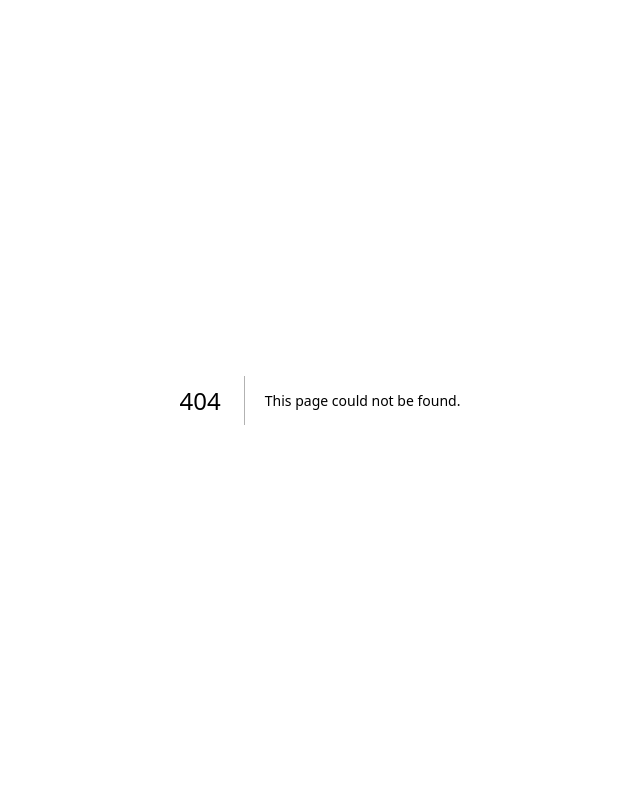
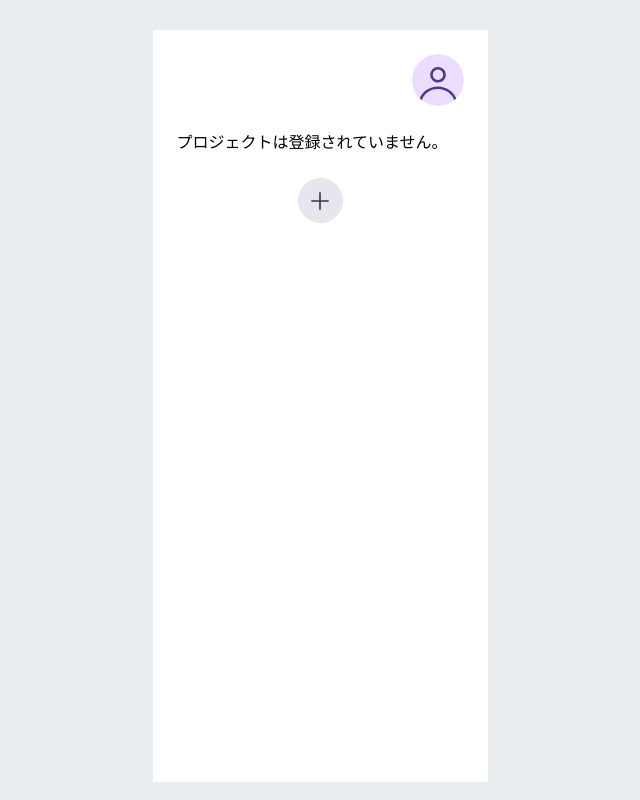
Before and after one commit to study-basic-hackathon/lazy-bear, a Next.js app in the folder app/: page /personas/1/projects in a window 1280 px wide. Before the commit this address had no page. Shown: the whole page, without its empty margins (320-960 px from the left). Built offline with nearby package versions, Linux system fonts and the light colour scheme.

Commit message:
プロジェクト一覧画面の作成

```diff
--- /dev/null
+++ b/app/src/app/(client)/personas/[id]/projects/page.tsx
@@ -0,0 +1,137 @@
+"use client";
+
+import Image from "next/image";
+import Link from "next/link";
+import { useEffect, useState } from "react";
+import { useParams } from "next/navigation";
+import { components } from "@/types/apiSchema";
+import { M_PLUS_1p } from "next/font/google";
+
+type Project = components["schemas"]["Project"];
+
+const mplus = M_PLUS_1p({
+  subsets: ["latin"],
+  weight: ["400", "500", "700"]
+});
+
+const mockProjects: Record<string, Project[]> = {
+  "11111111-1111-1111-1111-111111111111": [
+    {
+      projectId: "aaaaaaaa-aaaa-aaaa-aaaa-aaaaaaaaaaaa",
+      personaId: "11111111-1111-1111-1111-111111111111",
+      certificationName: "AWS SAA",
+      examDate: "2025-10-01",
+      baseMaterial: "TEXTBOOK",
+    },
+    {
+      projectId: "bbbbbbbb-bbbb-bbbb-bbbb-bbbbbbbbbbbb",
+      personaId: "11111111-1111-1111-1111-111111111111",
+      certificationName: "LPIC-1",
+      examDate: "2025-11-15",
+      baseMaterial: "VIDEO",
+    },
+  ],
+  "22222222-2222-2222-2222-222222222222": [],
+};
+
+export default function PersonaProjectsPage() {
+  const params = useParams<{ id: string }>();
+  const personaId = params.id;
+  const [projects, setProjects] = useState<Project[]>([]);
+
+  useEffect(() => {
+    if (!personaId) return;
+    const data = mockProjects[personaId] || [];
+    setProjects(data);
+  }, [personaId]);
+
+  // 後でAPI fetchに差し替え
+  // // useEffect(() => {
+  // // if (!personaId) return;
+  // // const fetchProjects = async () => {
+  // // try {
+  // // const res = await fetch(`/api/personas/${personaId}/projects`);
+  // // if (!res.ok) throw new Error("Failed to fetch projects");
+  // // const json: Project[] = await res.json();
+  // // setProjects(json);
+  // // } catch (err) {
+  // // console.error(err);
+  // // setProjects([]);
+  // // }
+  // // };
+  // // fetchProjects();
+  // // },[personaId]);
+
+  return (
+    <div
+      className={`min-h-screen min-w-screen bg-[#EBEEF1] flex justify-center ${mplus.className}`}
+    >
+      <div
+        className="p-6 bg-white"
+        style={{ width: "335px", height: "752px", marginTop: "30px" }}
+      >
+        {/* ユーザマーク */}
+        <div className="mb-6 flex justify-end">
+          <Link href={`/personas/${personaId}`}>
+            <Image
+              src="/allProject/avatar.svg"
+              alt="userIcon"
+              width={52}
+              height={52}
+              className="rounded-full"
+              priority
+            />
+          </Link>
+        </div>
+
+        {/* グリッドレイアウト：カード一覧 + ⊕ボタン */}
+        <div className="grid grid-cols-1 gap-6">
+          {/* カード一覧 */}
+          {projects.length === 0 ? (
+            <p className="text-black">プロジェクトは登録されていません。</p>
+          ) : (
+            <ul className="space-y-[7px]">
+              {projects.map((project) => {
+                const formattedDate = project.examDate
+                  ? new Date(project.examDate).toLocaleDateString("en-US", {
+                      year: "numeric",
+                      month: "short",
+                      day: "numeric",
+                    })
+                  : "Undecided";
+
+                return (
+                  <li key={project.projectId}>
+                    <Link href={`/projects/${project.projectId}`}>
+                      <div className="p-4 rounded-[8px] border border-[#EBEEF1] shadow-sm bg-white hover:shadow-md w-[295px] h-[91px]">
+                        <h2 className="text-[20px] font-semibold text-black">
+                          {project.certificationName ?? "未設定の資格"}
+                        </h2>
+                        <p className="inline-block px-2 py-1 mt-[8px] rounded-[100px] bg-[#EBEEF1] text-gray-700 text-[12px]">
+                          {formattedDate}
+                        </p>
+                      </div>
+                    </Link>
+                  </li>
+                );
+              })}
+            </ul>
+          )}
+
+          {/* ⊕ボタン */}
+          <div className="flex justify-center">
+            <Link href={`/personas/${personaId}/projects/post`}>
+              <Image
+                src="/allProject/postProject.svg"
+                alt="Add Project"
+                width={45}
+                height={45}
+                className="cursor-pointer hover:opacity-80"
+              />
+            </Link>
+          </div>
+        </div>
+      </div>
+    </div>
+  );
+}
```
Also changed, not shown: app/public/allProject/avatar.svg (added), app/public/allProject/postProject.svg (added), app/src/app/(client)/personas/[id]/page.tsx (added), app/src/app/(client)/projects/[id]/steps/page.tsx (added), app/src/app/(client)/steps/[id]/page.tsx (added).
